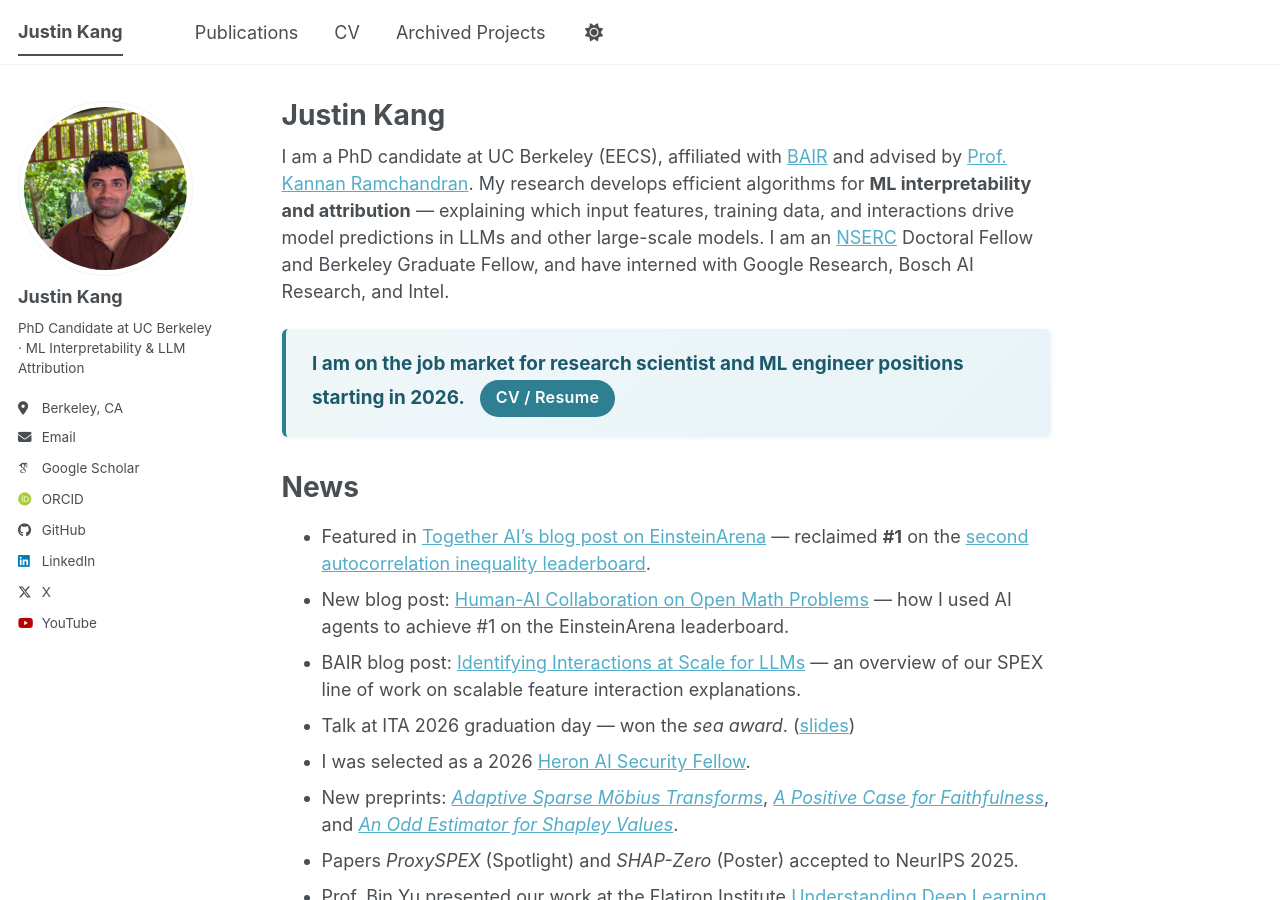
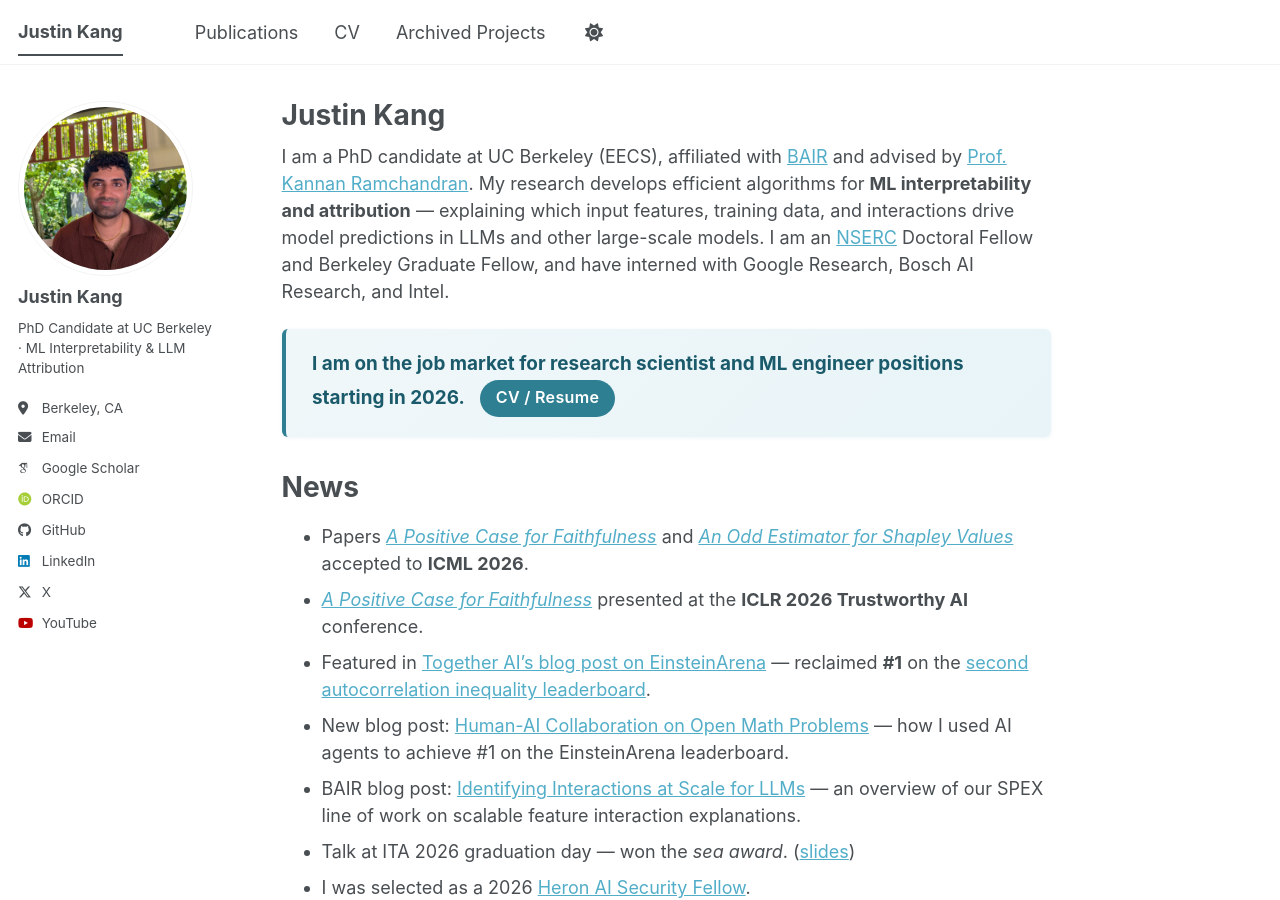
Before and after one commit to justinkang221/justinkang221.github.io, a Jekyll site: the page built from _pages/about.md, in a window 1280 px wide and 900 px high. Built offline with Jekyll 4.4.1, drawn with Linux system fonts in a browser that asks for light colours; some web fonts are replaced; a script bundle is joined from its source files by our own code; library files that are not in the unit come from our copies; some of the changed text lies outside the part shown.

Commit message:
Update website: ICML 2026 acceptances & ICLR 2026 Trustworthy AI presentation

```diff
--- a/_pages/about.md
+++ b/_pages/about.md
@@ -16,12 +16,13 @@ I am a PhD candidate at UC Berkeley (EECS), affiliated with <a href='https://bai
 
 News
 ======
+* Papers <a href="https://arxiv.org/abs/2602.02639">*A Positive Case for Faithfulness*</a> and <a href="https://arxiv.org/abs/2602.01399">*An Odd Estimator for Shapley Values*</a> accepted to **ICML 2026**.
+* <a href="https://arxiv.org/abs/2602.02639">*A Positive Case for Faithfulness*</a> presented at the **ICLR 2026 Trustworthy AI** conference.
 * Featured in <a href="https://www.together.ai/blog/einsteinarena">Together AI's blog post on EinsteinArena</a> — reclaimed **#1** on the <a href="https://einsteinarena.com/">second autocorrelation inequality leaderboard</a>.
 * New blog post: <a href="/posts/2026/03/human-ai-collaboration-on-open-math-problems-lessons-from-the-autocorrelation-inequality/">Human-AI Collaboration on Open Math Problems</a> — how I used AI agents to achieve #1 on the EinsteinArena leaderboard.
 * BAIR blog post: <a href="https://bair.berkeley.edu/blog/2026/03/13/spex/">Identifying Interactions at Scale for LLMs</a> — an overview of our SPEX line of work on scalable feature interaction explanations.
 * Talk at ITA 2026 graduation day — won the *sea award*. (<a href="/files/ITA 2026.pdf">slides</a>)
 * I was selected as a 2026 <a href="https://www.heronsec.ai/">Heron AI Security Fellow</a>.
-* New preprints: <a href="https://arxiv.org/abs/2602.06246">*Adaptive Sparse Möbius Transforms*</a>, <a href="https://arxiv.org/abs/2602.02639">*A Positive Case for Faithfulness*</a>, and <a href="https://arxiv.org/abs/2602.01399">*An Odd Estimator for Shapley Values*</a>.
 * Papers *ProxySPEX* (Spotlight) and *SHAP-Zero* (Poster) accepted to NeurIPS 2025.
 * Prof. Bin Yu presented our work at the Flatiron Institute <a href="https://www.simonsfoundation.org/video/bin-yu-understanding-deep-learning-models-via-interaction-importance/">Understanding Deep Learning Models via Interaction Importance</a>.
 
@@ -58,9 +59,9 @@ Selected Papers
 ======
 <small>(<span class="equal-contrib">\*</span> denotes equal contribution)</small>
 
-1. A Positive Case for Faithfulness: LLM Self-Explanations Help Predict Model Behavior.<br>*Mayne, H.<span class="equal-contrib">\*</span>, <b>Kang, J.S.</b><span class="equal-contrib">\*</span>, Gould, D., Ramchandran, K., Mahdi, A., Siegel, N.Y.* <br><span class="venue-badge preprint">Preprint 2026</span> <span class="paper-links"><a href="https://arxiv.org/abs/2602.02639">paper</a></span>
+1. A Positive Case for Faithfulness: LLM Self-Explanations Help Predict Model Behavior.<br>*Mayne, H.<span class="equal-contrib">\*</span>, <b>Kang, J.S.</b><span class="equal-contrib">\*</span>, Gould, D., Ramchandran, K., Mahdi, A., Siegel, N.Y.* <br><span class="venue-badge conference">ICML 2026</span> <span class="venue-badge workshop">ICLR 2026 Trustworthy AI</span> <span class="paper-links"><a href="https://arxiv.org/abs/2602.02639">paper</a></span>
 
-2. An Odd Estimator for Shapley Values.<br>*Fumagalli, F., Butler, L., <b>Kang, J.S.</b>, Ramchandran, K., Witter, R.T.* <br><span class="venue-badge preprint">Preprint 2026</span> <span class="paper-links"><a href="https://arxiv.org/abs/2602.01399">paper</a></span>
+2. An Odd Estimator for Shapley Values.<br>*Fumagalli, F., Butler, L., <b>Kang, J.S.</b>, Ramchandran, K., Witter, R.T.* <br><span class="venue-badge conference">ICML 2026</span> <span class="paper-links"><a href="https://arxiv.org/abs/2602.01399">paper</a></span>
 
 3. ProxySPEX: Inference-Efficient Interpretability via Sparse Feature Interactions in LLMs.<br>*Butler, L.<span class="equal-contrib">\*</span>, Agarwal, A.<span class="equal-contrib">\*</span>, <b>Kang, J.S.</b><span class="equal-contrib">\*</span>, Erginbas, Y.E., Ramchandran, K., Yu, B.* <br><span class="venue-badge spotlight">NeurIPS 2025 Spotlight</span> <span class="paper-links"><a href="https://arxiv.org/abs/2505.17495">paper</a> <a href="/files/ProxySPEX_Poster.pdf">poster</a> <a href="https://www.youtube.com/watch?v=k0Osjkj7l0s">video</a></span>
 
```
Also changed, not shown: _publications/Faithfulness2026.md (+2 -2 lines), _publications/OddShapley2026.md (+2 -2 lines).
